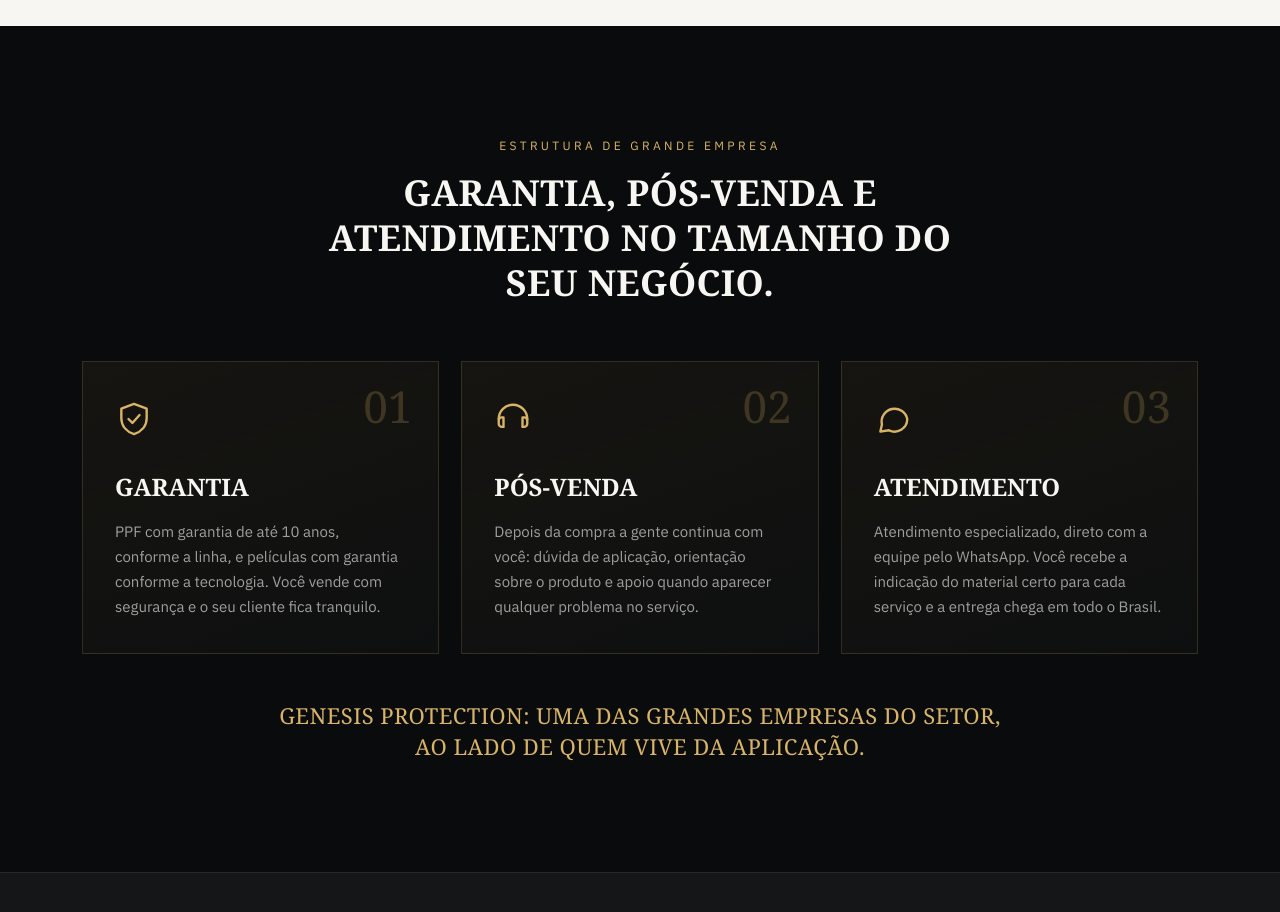
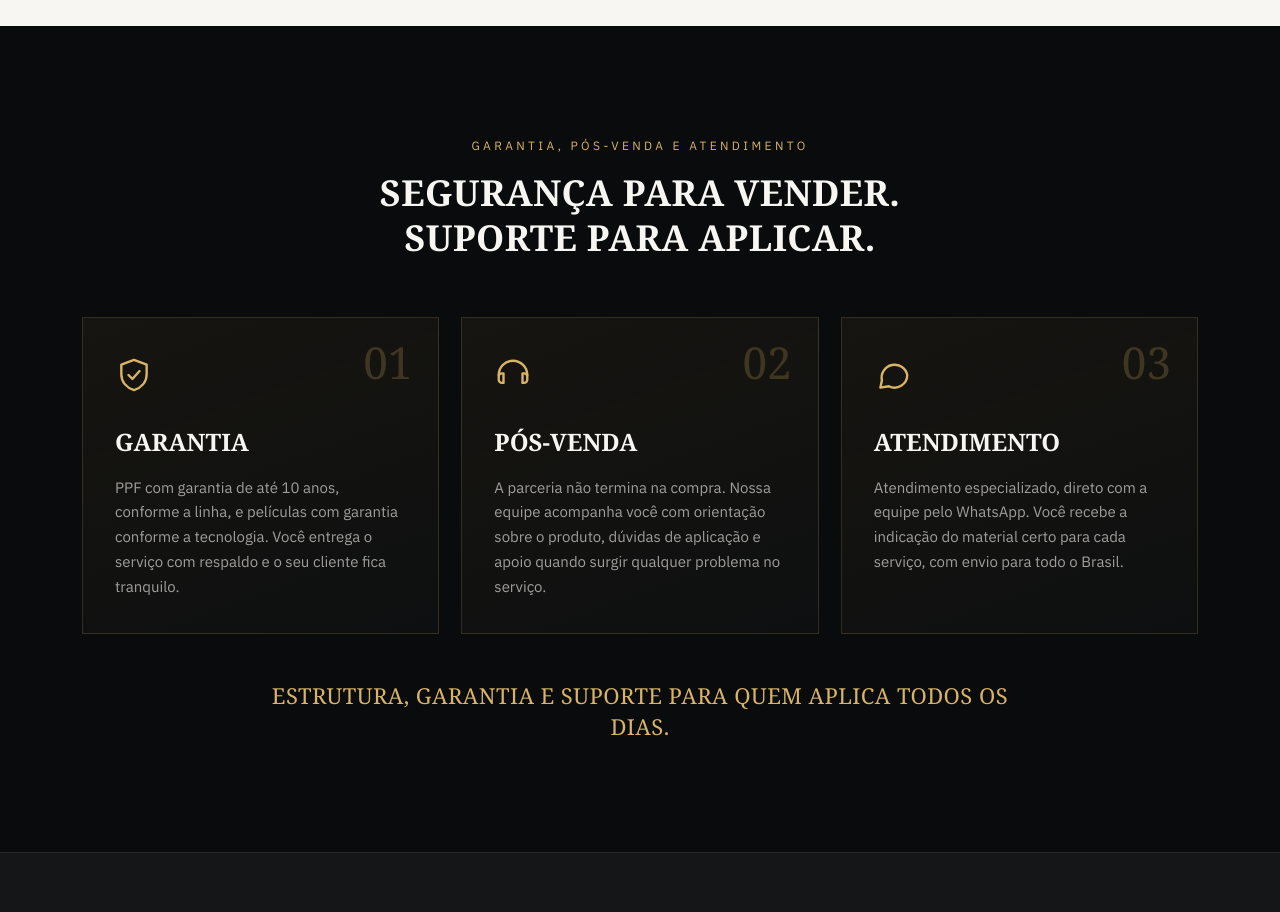
Before and after one commit to rebecca16leli-ai/genesisprotection01, a plain HTML site: page index.html in a window 1280 px wide. Shown: the part 5060-5972 px from the top of the page. Drawn offline with Linux system fonts and the light colour scheme.

Commit message:
Update index.html

```diff
--- a/index.html
+++ b/index.html
@@ -1113,18 +1113,18 @@
   </section>
 
   <!-- DIFERENCIAIS -->
-  <section class="section" id="diferenciais">
+   <section class="section" id="diferenciais">
     <div class="wrap">
       <div class="section-head center reveal" style="margin-left:auto; margin-right:auto;">
-        <span class="eyebrow">Estrutura de grande empresa</span>
-        <h2>Garantia, pós-venda e atendimento no tamanho do seu negócio.</h2>
+        <span class="eyebrow">Garantia, pós-venda e atendimento</span>
+        <h2>Segurança para vender. Suporte para aplicar.</h2>
       </div>
       <div class="gp-grid reveal">
-        <div class="gp-card"><span class="gp-num">01</span><svg viewBox="0 0 24 24" fill="none" stroke="currentColor" stroke-width="1.5" stroke-linecap="round" stroke-linejoin="round" aria-hidden="true"><path d="M12 2.5l8 3v6c0 5-3.4 8.6-8 10-4.6-1.4-8-5-8-10v-6z"/><path d="M8.5 12l2.5 2.5 4.5-5"/></svg><h3>Garantia</h3><p>PPF com garantia de até 10 anos, conforme a linha, e películas com garantia conforme a tecnologia. Você vende com segurança e o seu cliente fica tranquilo.</p></div>
-        <div class="gp-card"><span class="gp-num">02</span><svg viewBox="0 0 24 24" fill="none" stroke="currentColor" stroke-width="1.5" stroke-linecap="round" stroke-linejoin="round" aria-hidden="true"><path d="M3 12a9 9 0 1118 0"/><path d="M3 12v3a2 2 0 002 2h1v-6H5a2 2 0 00-2 2zM21 12v3a2 2 0 01-2 2h-1v-6h1a2 2 0 012 2z"/></svg><h3>Pós-venda</h3><p>Depois da compra a gente continua com você: dúvida de aplicação, orientação sobre o produto e apoio quando aparecer qualquer problema no serviço.</p></div>
-        <div class="gp-card"><span class="gp-num">03</span><svg viewBox="0 0 24 24" fill="none" stroke="currentColor" stroke-width="1.5" stroke-linecap="round" stroke-linejoin="round" aria-hidden="true"><path d="M21 12a8 8 0 01-11.6 7.1L4 20l1-4.6A8 8 0 1121 12z"/></svg><h3>Atendimento</h3><p>Atendimento especializado, direto com a equipe pelo WhatsApp. Você recebe a indicação do material certo para cada serviço e a entrega chega em todo o Brasil.</p></div>
-      </div>
-      <p class="gp-close reveal">Genesis Protection: uma das grandes empresas do setor, ao lado de quem vive da aplicação.</p>
+        <div class="gp-card"><span class="gp-num">01</span><svg viewBox="0 0 24 24" fill="none" stroke="currentColor" stroke-width="1.5" stroke-linecap="round" stroke-linejoin="round" aria-hidden="true"><path d="M12 2.5l8 3v6c0 5-3.4 8.6-8 10-4.6-1.4-8-5-8-10v-6z"/><path d="M8.5 12l2.5 2.5 4.5-5"/></svg><h3>Garantia</h3><p>PPF com garantia de até 10 anos, conforme a linha, e películas com garantia conforme a tecnologia. Você entrega o serviço com respaldo e o seu cliente fica tranquilo.</p></div>
+        <div class="gp-card"><span class="gp-num">02</span><svg viewBox="0 0 24 24" fill="none" stroke="currentColor" stroke-width="1.5" stroke-linecap="round" stroke-linejoin="round" aria-hidden="true"><path d="M3 12a9 9 0 1118 0"/><path d="M3 12v3a2 2 0 002 2h1v-6H5a2 2 0 00-2 2zM21 12v3a2 2 0 01-2 2h-1v-6h1a2 2 0 012 2z"/></svg><h3>Pós-venda</h3><p>A parceria não termina na compra. Nossa equipe acompanha você com orientação sobre o produto, dúvidas de aplicação e apoio quando surgir qualquer problema no serviço.</p></div>
+        <div class="gp-card"><span class="gp-num">03</span><svg viewBox="0 0 24 24" fill="none" stroke="currentColor" stroke-width="1.5" stroke-linecap="round" stroke-linejoin="round" aria-hidden="true"><path d="M21 12a8 8 0 01-11.6 7.1L4 20l1-4.6A8 8 0 1121 12z"/></svg><h3>Atendimento</h3><p>Atendimento especializado, direto com a equipe pelo WhatsApp. Você recebe a indicação do material certo para cada serviço, com envio para todo o Brasil.</p></div>
+      </div>
+      <p class="gp-close reveal">Estrutura, garantia e suporte para quem aplica todos os dias.</p>
     </div>
   </section>
 
```
